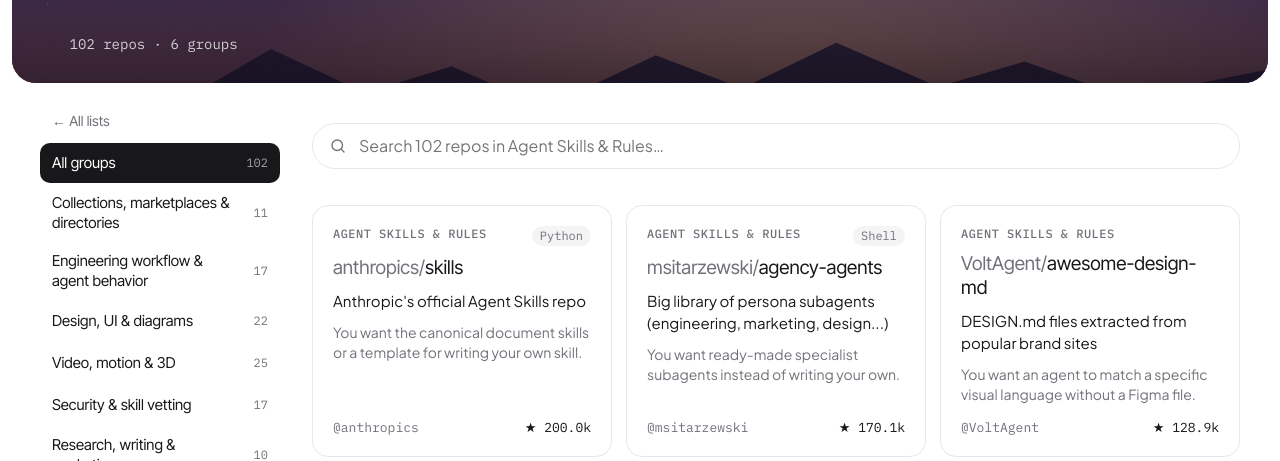
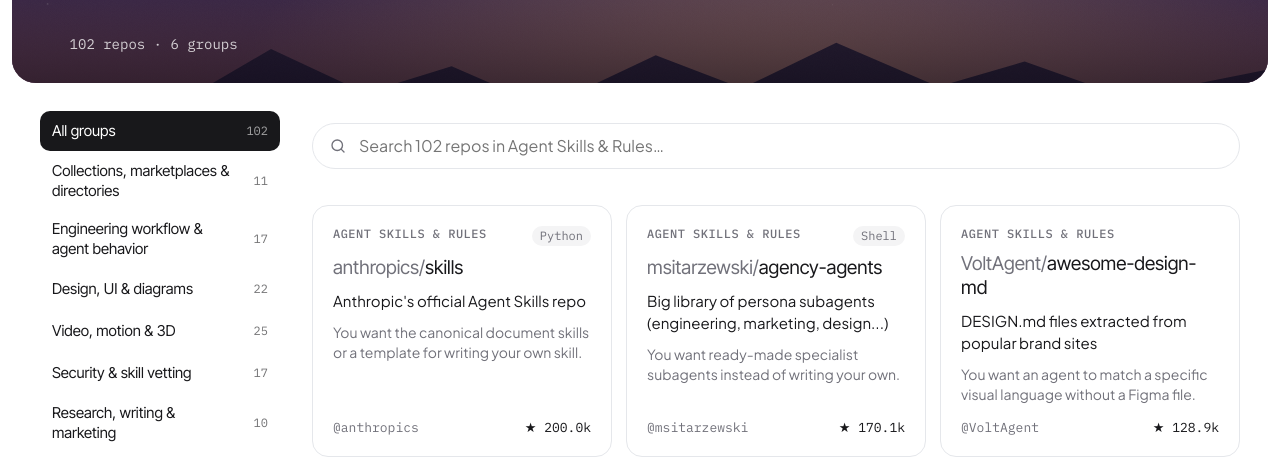
Before and after one commit to zharmedia386/agent-stack, an Astro site: page /c/agent-skills-rules in a window 1280 px wide. Shown: the part 339-800 px from the top of the page. Built offline with nearby package versions, Linux system fonts and the light colour scheme; Astro itself is replaced by a stand-in of ours.

Commit message:
fix: drop duplicate All lists link from list sidebar, widen breadcrumb emoji gap

```diff
--- a/src/components/Browse.astro
+++ b/src/components/Browse.astro
@@ -12,10 +12,9 @@ interface Props {
   kind: 'cat' | 'group';
   total: number;
   placeholder: string;
-  back?: { href: string; label: string };
 }
 
-const { chips, kind, total, placeholder, back } = Astro.props;
+const { chips, kind, total, placeholder } = Astro.props;
 const sections = [...new Set(chips.map((chip) => chip.section ?? ''))];
 const allLabel = kind === 'cat' ? 'All lists' : 'All groups';
 ---
@@ -33,7 +32,6 @@ const allLabel = kind === 'cat' ? 'All lists' : 'All groups';
         if (!matchMedia('(min-width: 1200px)').matches) document.currentScript.parentElement.open = false;
       </script>
       <nav class="side__nav" aria-label={kind === 'cat' ? 'Filter by list' : 'Filter by group'}>
-        {back && <a class="side__back" href={back.href}>{back.label}</a>}
         <button type="button" class="opt" data-chip="all" data-chip-kind={kind} data-label={allLabel} aria-pressed="true">
           <span>{allLabel}</span>
           <span class="opt__count" data-count>{total}</span>
@@ -132,17 +130,6 @@ const allLabel = kind === 'cat' ? 'All lists' : 'All groups';
   .side__section {
     margin: 16px 12px 6px;
     font-size: 11px;
-  }
-
-  .side__back {
-    margin: 0 12px 10px;
-    font: 400 14px/20px var(--font-display);
-    color: hsl(var(--muted-foreground));
-    text-decoration: none;
-  }
-
-  .side__back:hover {
-    color: hsl(var(--foreground));
   }
 
   .opt {
--- a/src/pages/c/[category].astro
+++ b/src/pages/c/[category].astro
@@ -48,7 +48,6 @@ const chips = category.groups.map((group) => ({
       kind="group"
       total={members.length}
       placeholder={`Search ${members.length} repos in ${category.title}…`}
-      back={{ href: '/#browse', label: '← All lists' }}
     >
       <div class="results reveal">
         <div class="grid">
--- a/src/pages/r/[owner]/[repo].astro
+++ b/src/pages/r/[owner]/[repo].astro
@@ -155,7 +155,7 @@ const related = repo.categories.map((slug) => {
 
   .crumbs__list {
     display: inline-flex;
-    gap: 6px;
+    gap: 10px;
   }
 
   .crumbs a:hover {
```
